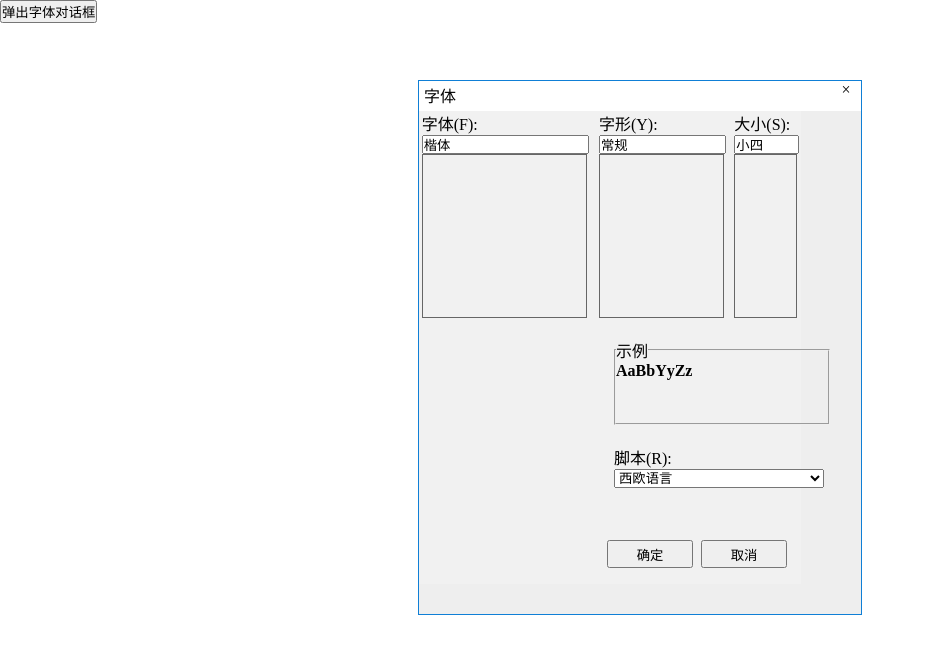
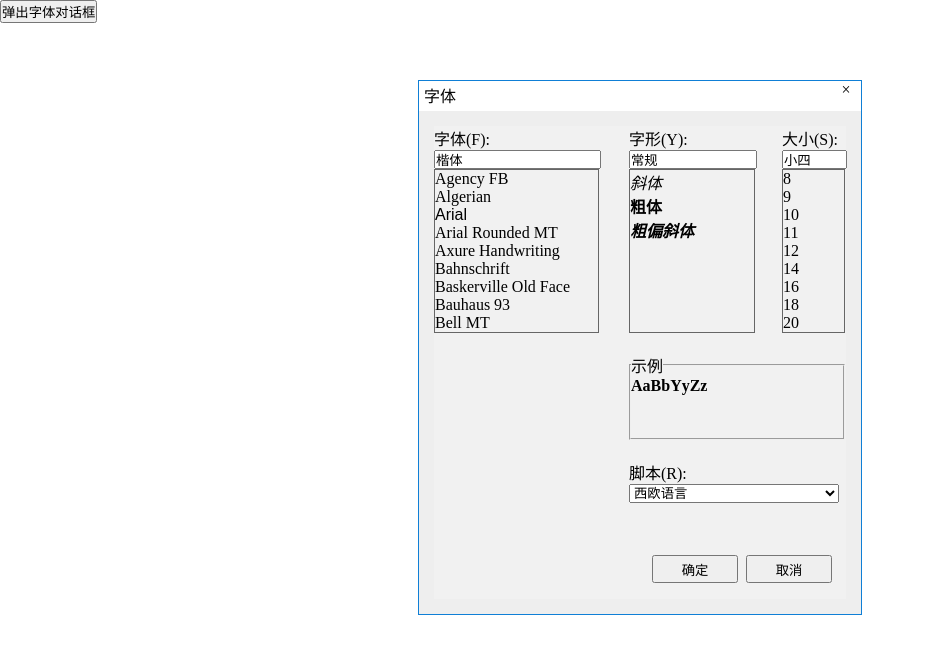
Before and after one commit to jixinchan/jsnotepad, a website: page dlg-font/index.html in a window 1280 px wide. Both pictures are taken after a click on the button "弹出字体对话框". Shown: the whole page, without its empty margins (0-925 px from the left). Drawn offline with nearby package versions, Linux system fonts and the light colour scheme.

Commit message:
完善字体对话框

```diff
--- a/dlg-font/dlg-font.css
+++ b/dlg-font/dlg-font.css
@@ -1,28 +1,26 @@
 .notepad-font-dlg .dialogbox{
-
   height:533px;
-
   width:442px;
-
 }
 
 
 
 .notepad-font-dlg .dialogbox .content{
-  width:382px;
+  width:412px;
   height:473px;
-
+  margin:15px;
 }
 
 .notepad-font-dlg .dialogbox .content .box{
   display:flex;
-  justify-content:space-around;
+  justify-content:space-between;
 }
 
 .box div div{
   height:162px;
   width:95%;
   border:1px solid #666;
+  overflow-y:scroll;
 }
 .box input{
   width:95%;
--- a/dlg-font/dlg-font.js
+++ b/dlg-font/dlg-font.js
@@ -11,17 +11,17 @@ var $dlgFont = (function(){
     +'      <div class="box">'
     +'      <div class="box1">'
     +'        <label>字体(F):</label>'
-    +'        <input type="text" value="楷体"/>'
+    +'        <input type="text" value="楷体" class="familyinp"/>'
     +'        <div class="family"></div>'
     +'      </div>'
     +'      <div class="box2">'
     +'        <label>字形(Y):</label>'
-    +'        <input type="text" value="常规"/>'
+    +'        <input type="text" value="常规" class="styleinp"/>'
     +'        <div class="style"></div>'
     +'      </div>'
     +'      <div class="box3">'
     +'        <label>大小(S):</label>'
-    +'        <input type="text" value="小四"/>'
+    +'        <input type="text" value="小四" class="sizeinp"/>'
     +'        <div class="size"></div>'
     +'      </div>'
     +'      </div>'
@@ -44,10 +44,50 @@ var $dlgFont = (function(){
   var $dlg = $(DOM),
       $btnConfirm = $dlg.find('.btn-confirm'),
       $btnCancel = $dlg.find('.btn-cancel'),
-      $btnClose = $dlg.find('.btn-close');
+      $btnClose = $dlg.find('.btn-close'),
+      $familyBox=$dlg.find('.family'),
+      $styleBox=$dlg.find('.style'),
+      $sizeBox=$dlg.find('.size'),
+      $familyInp=$dlg.find('.familyinp'),
+      $styleInp=$dlg.find('.styleinp'),
+      $sizeInp=$dlg.find('.sizeInp');
+
+  function initBox(ele,list,f){
+    var $List='<ul class="list">';
+    if(f=='F'){
+      for(var j=0;j<list.length;j++){
+        $List+='<li style="font-family:'+list[j]+'">'+list[j]+'</li>';
+      }
+    }else if(f=='Y'){
+      for(var i=0;i<list.length;i++){
+        if(list[i]==='斜体'){
+          $List+='<li style="font-style:italic">'+list[i]+'</li>';
+        }
+        if(list[i]==='粗体'){
+          $List+='<li style="font-weight:bold">'+list[i]+'</li>';
+        }
+        if(list[i]==='粗偏斜体'){
+          $List+='<li style="font-style:italic;font-weight:bold">'+list[i]+'</li>';
+        }
+
+      }
+    }else{
+      for(var m=0;m<list.length;m++){
+        $List+='<li>'+list[m]+'</li>';
+      }
+    }
+    $List+='</ul>';
+    return $List;
+  }
 
   function show(){
+    var familys=['Agency FB', 'Algerian', 'Arial', 'Arial Rounded MT', 'Axure Handwriting', 'Bahnschrift', 'Baskerville Old Face', 'Bauhaus 93', 'Bell MT', 'Berlin Sans FB', 'Bernard MT', 'BlackAdder ITC'];
+    var styles=['常规', '斜体', '粗体', '粗偏斜体'];
+    var sizes=['8', '9', '10', '11', '12', '14', '16', '18', '20', '22', '24', '26', '28', '36', '48', '72'];
     $('body').append($dlg);
+    $familyBox.append(initBox($familyInp,familys,'F'));
+    $styleBox.append(initBox($styleInp,styles,'Y'));
+    $sizeBox.append(initBox($sizeInp,sizes),'S');
 
     $dlg.find('.dialogbox').draggable({handle:$dlg.find('.titlebar')});
     $btnCancel.click(function(){$dlg.remove();});
```
